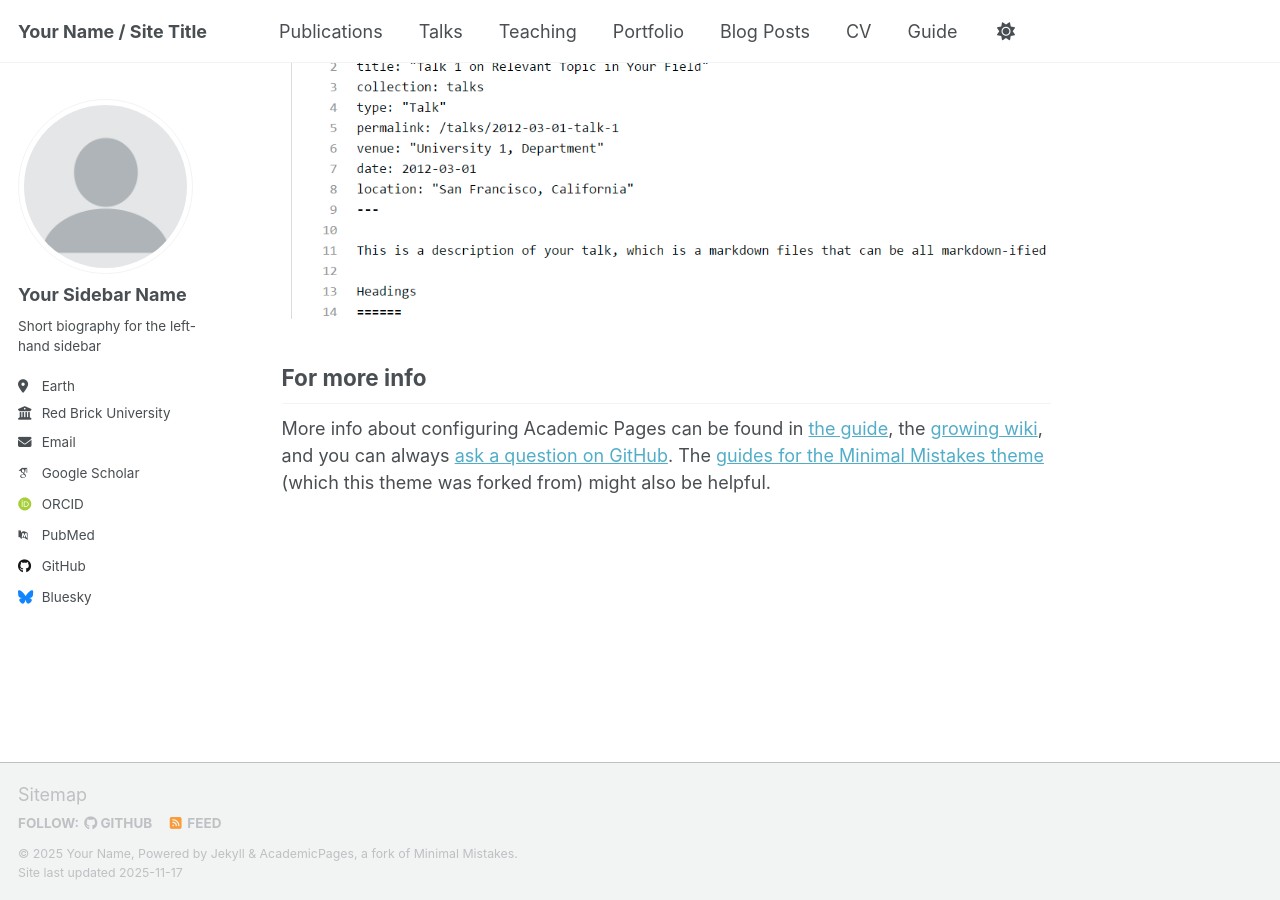
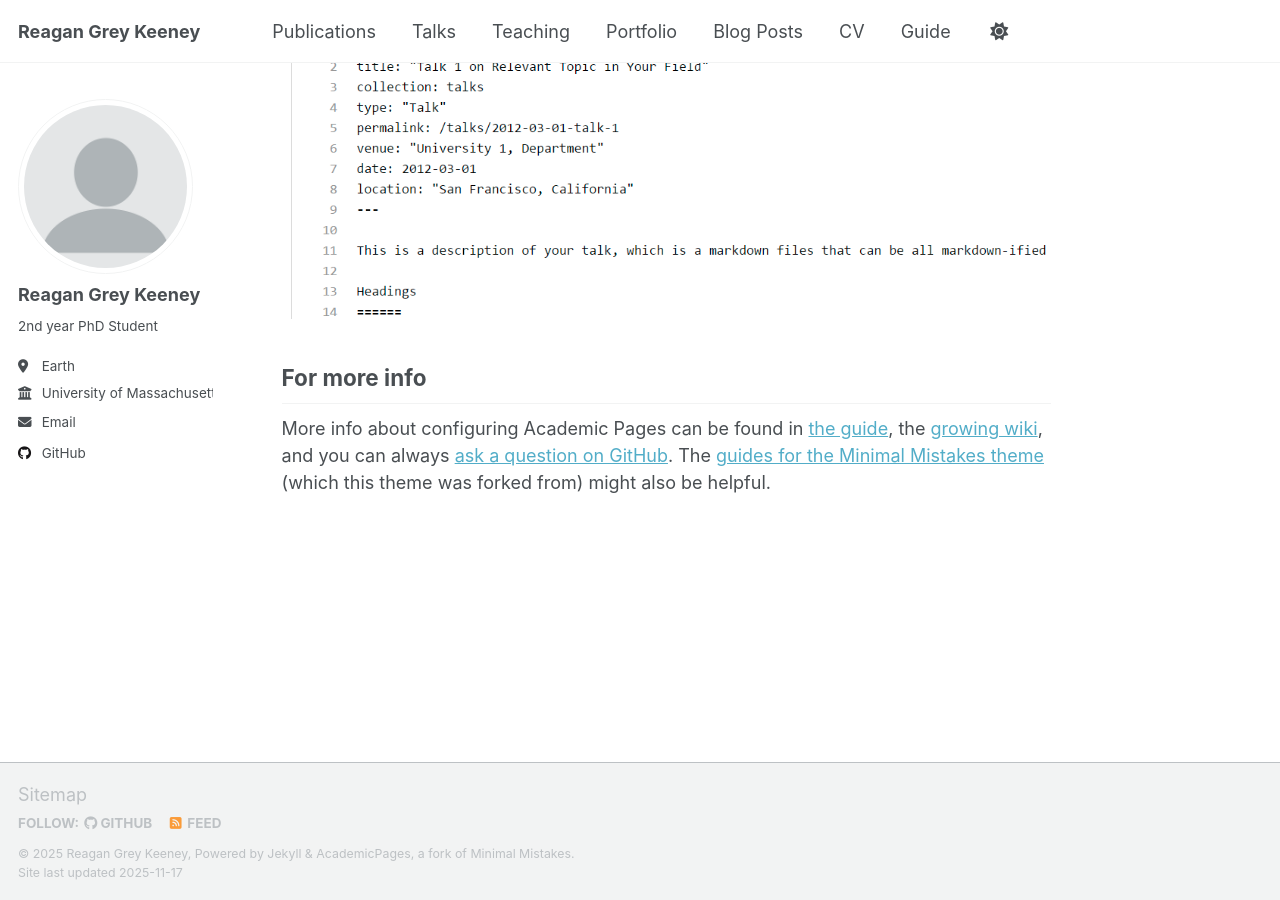
Before and after one commit to rgkeeney/rgkeeney.github.io, a Jekyll site: the page built from _pages/about.md, in a window 1280 px wide and 900 px high, scrolled down 2880 px. Built offline with Jekyll 4.4.1, drawn with Linux system fonts in a browser that asks for light colours; some web fonts are replaced; a script that is not in the unit is left out.

Commit message:
Update _config.yml

```diff
--- a/_config.yml
+++ b/_config.yml
@@ -9,14 +9,14 @@
 # Basic Site Settings
 locale                   : "en-US"
 site_theme               : "default" # Currently available options are "default", "air"
-title                    : "Your Name / Site Title"
+title                    : "Reagan Grey Keeney"
 title_separator          : "-"
-name                     : &name "Your Name"
-description              : &description "Your Name's academic portfolio"   # Update this with a general description of your site, this is the default if not overridden by a page
-url                      : https://academicpages.github.io # The base hostname & protocol for your site e.g. "https://[your GitHub username].github.io",
+name                     : &name "Reagan Grey Keeney"
+description              : &description "PhD Student at UMass Amherst"   # Update this with a general description of your site, this is the default if not overridden by a page
+url                      : https://rgkeeney.github.io # The base hostname & protocol for your site e.g. "https://[your GitHub username].github.io",
                                                            # or if you already have some other page hosted on Github then use "https://[your GitHub username].github.io/[Your Repo Name]"
 baseurl                  : "" # the subpath of your site, e.g. "/blog"
-repository               : "academicpages/academicpages.github.io"
+repository               : "rgkeeney.github.io "
 
 # Site Author - The following control what appear as part of the author content on the side bar.
 #               If a field is blank the icon and link will not appear, otherwise it will be shown.
@@ -24,23 +24,23 @@ repository               : "academicpages/academicpages.github.io"
 author:
   # Biographic information
   avatar           : "profile.png"
-  name             : "Your Sidebar Name"
+  name             : "Reagan Grey Keeney"
   pronouns         : # example: "she/her"
-  bio              : "Short biography for the left-hand sidebar"
+  bio              : "2nd year PhD Student"
   location         : "Earth"
-  employer         : "Red Brick University"
+  employer         : "University of Massachusetts Amherst"
   uri              : # URL
-  email            : "none@example.org"
+  email            : "rkeeney@umass.edu"
 
   # Academic websites
   academia         : # URL
   arxiv            : # URL - Update with the correct link to your profile
-  googlescholar    : "https://scholar.google.com/citations?user=PS_CX0AAAAAJ"
+  googlescholar    : #"https://scholar.google.com/citations?user=PS_CX0AAAAAJ"
   inspire-hep      : # URL
   impactstory      : # URL
-  orcid            : "https://orcid.org/yourorcidurl"
+  orcid            : #"https://orcid.org/yourorcidurl"
   semantic         : # URL
-  pubmed           : "https://www.ncbi.nlm.nih.gov/pubmed/?term=john+snow"
+  pubmed           : #"https://www.ncbi.nlm.nih.gov/pubmed/?term=john+snow"
   researchgate     : # URL
   scopus           : # URL
 
@@ -48,13 +48,13 @@ author:
   bitbucket        : # Username - Update with your username on the site
   codepen          : # Username
   dribbble         : # Username
-  github           : "academicpages"
+  github           : "rgkeeney"
   kaggle           : # Username
   stackoverflow    : # User number or user number and name (i.e., use "1" or "1/jeff-atwood")
 
   # Social media
   artstation       : # Username
-  bluesky          : "bsky.app" # Replace this with you Bluesky username
+  bluesky          : #"bsky.app" # Replace this with you Bluesky username
   facebook         : # Username
   flickr           : # Username
   foursquare       : # Username
```
